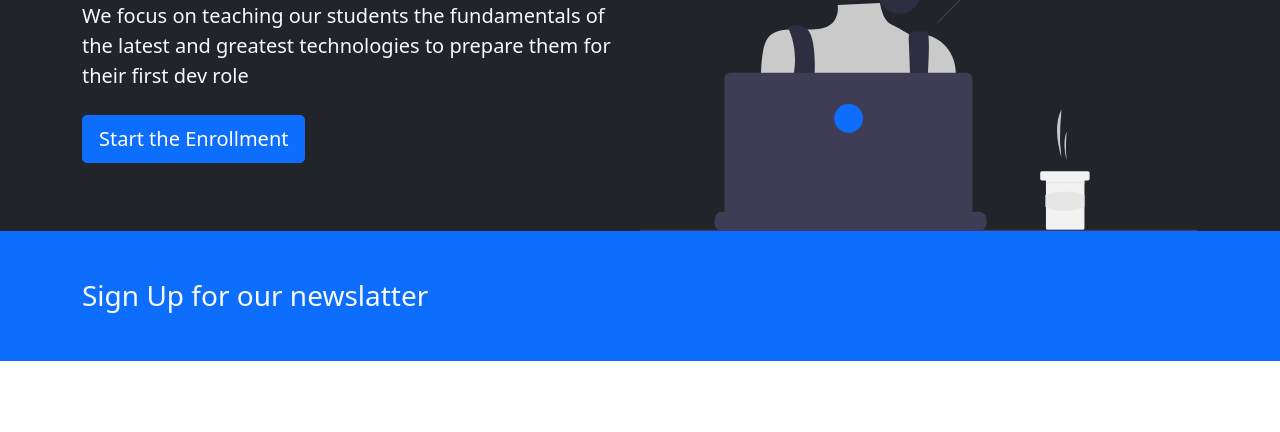
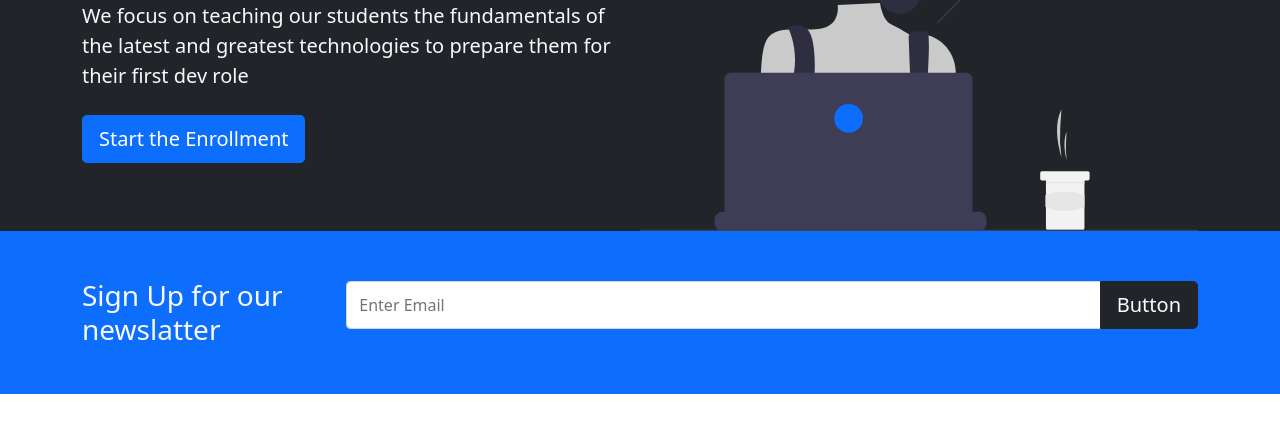
Before and after one commit to IT21314742/Edu-co, a plain HTML site: page index.html in a window 1280 px wide. Shown: the part 178-610 px from the top of the page. Drawn offline with nearby package versions, Linux system fonts and the light colour scheme.

Commit message:
Update
Update

```diff
--- a/index.html
+++ b/index.html
@@ -16,10 +16,7 @@
     <nav class="navbar navbar-expand-lg bg-dark navbar-dark p-1 fixed-top bg-dark">
         <div class="container">
             <a class="navbar-brand" href="#">Edu-co Learning</a>
-            <button class="navbar-toggler"
-                    type="button"
-                    data-bs-toggle="collapse"
-                    data-bs-target="#navmenu">
+            <button class="navbar-toggler" type="button" data-bs-toggle="collapse" data-bs-target="#navmenu">
                 <span class="navbar-toggler-icon"></span>
             </button>
 
@@ -68,6 +65,11 @@
         <div class="container">
             <div class="d-md-flex justify-content-between align-items-center">
                 <h3 class="mb-3 mb-md-0">Sign Up for our newslatter</h3>
+
+                <div class="input-group mb-3">
+                    <input type="text" class="form-control" placeholder="Enter Email">
+                    <button class="btn btn-dark btn-lg" type="button">Button</button>
+                  </div>
             </div>
         </div>
     </section>
```
Lines whose indentation alone changed are shown as unchanged.
